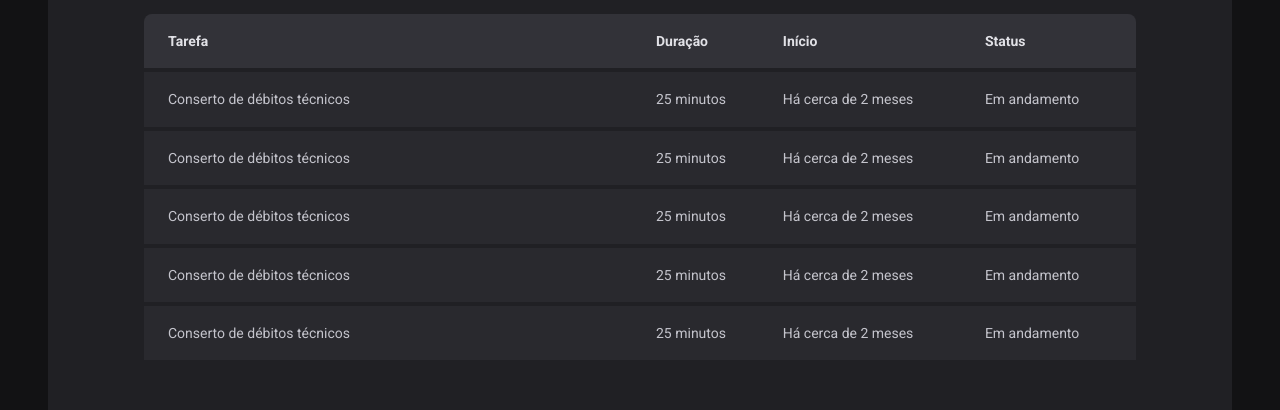
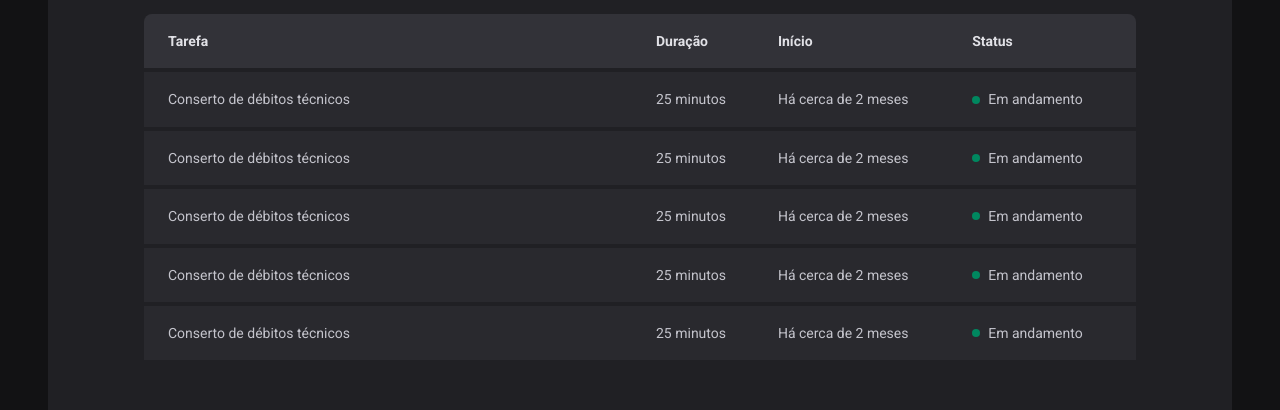
Before and after one commit to marlonandrei777/ignite-timer, a React (Vite) app: page /history in a window 1280 px wide. Shown: the part 270-680 px from the top of the page. Built offline with nearby package versions, Linux system fonts and the light colour scheme.

Commit message:
status collor tasks

```diff
--- a/src/pages/History/index.tsx
+++ b/src/pages/History/index.tsx
@@ -1,4 +1,4 @@
-import { HistoryContainer, HistoryList } from './styles'
+import { HistoryContainer, HistoryList, Status } from './styles'
 
 export function History() {
   return (
@@ -20,31 +20,41 @@
               <td>Conserto de débitos técnicos</td>
               <td>25 minutos</td>
               <td>Há cerca de 2 meses</td>
-              <td>Em andamento</td>
+              <td>
+                <Status statusColor="green">Em andamento</Status>
+              </td>
             </tr>
             <tr>
               <td>Conserto de débitos técnicos</td>
               <td>25 minutos</td>
               <td>Há cerca de 2 meses</td>
-              <td>Em andamento</td>
+              <td>
+                <Status statusColor="green">Em andamento</Status>
+              </td>
             </tr>
             <tr>
               <td>Conserto de débitos técnicos</td>
               <td>25 minutos</td>
               <td>Há cerca de 2 meses</td>
-              <td>Em andamento</td>
+              <td>
+                <Status statusColor="green">Em andamento</Status>
+              </td>
             </tr>
             <tr>
               <td>Conserto de débitos técnicos</td>
               <td>25 minutos</td>
               <td>Há cerca de 2 meses</td>
-              <td>Em andamento</td>
+              <td>
+                <Status statusColor="green">Em andamento</Status>
+              </td>
             </tr>
             <tr>
               <td>Conserto de débitos técnicos</td>
               <td>25 minutos</td>
               <td>Há cerca de 2 meses</td>
-              <td>Em andamento</td>
+              <td>
+                <Status statusColor="green">Em andamento</Status>
+              </td>
             </tr>
           </tbody>
         </table>
--- a/src/pages/History/styles.ts
+++ b/src/pages/History/styles.ts
@@ -61,3 +61,29 @@
     }
   }
 `;
+
+const STATUS_COLORS = {
+  yellow: "yellow-500",
+  green: "green-500",
+  red: "red-500",
+} as const;
+
+type StatusProps = {
+  /* keyof: as cores disponiveis q tenho sao
+  as chaves(key) do objeto a cima */
+  statusColor: /* "yellow" | "green" | "red"; */ keyof typeof STATUS_COLORS;
+};
+
+export const Status = styled.span<StatusProps>`
+  display: flex;
+  align-items: center;
+  gap: 0.5rem;
+
+  &::before {
+    content: " ";
+    width: 0.5rem;
+    height: 0.5rem;
+    border-radius: 9999px;
+    background: ${(props) => props.theme[STATUS_COLORS[props.statusColor]]};
+  }
+`;
```
